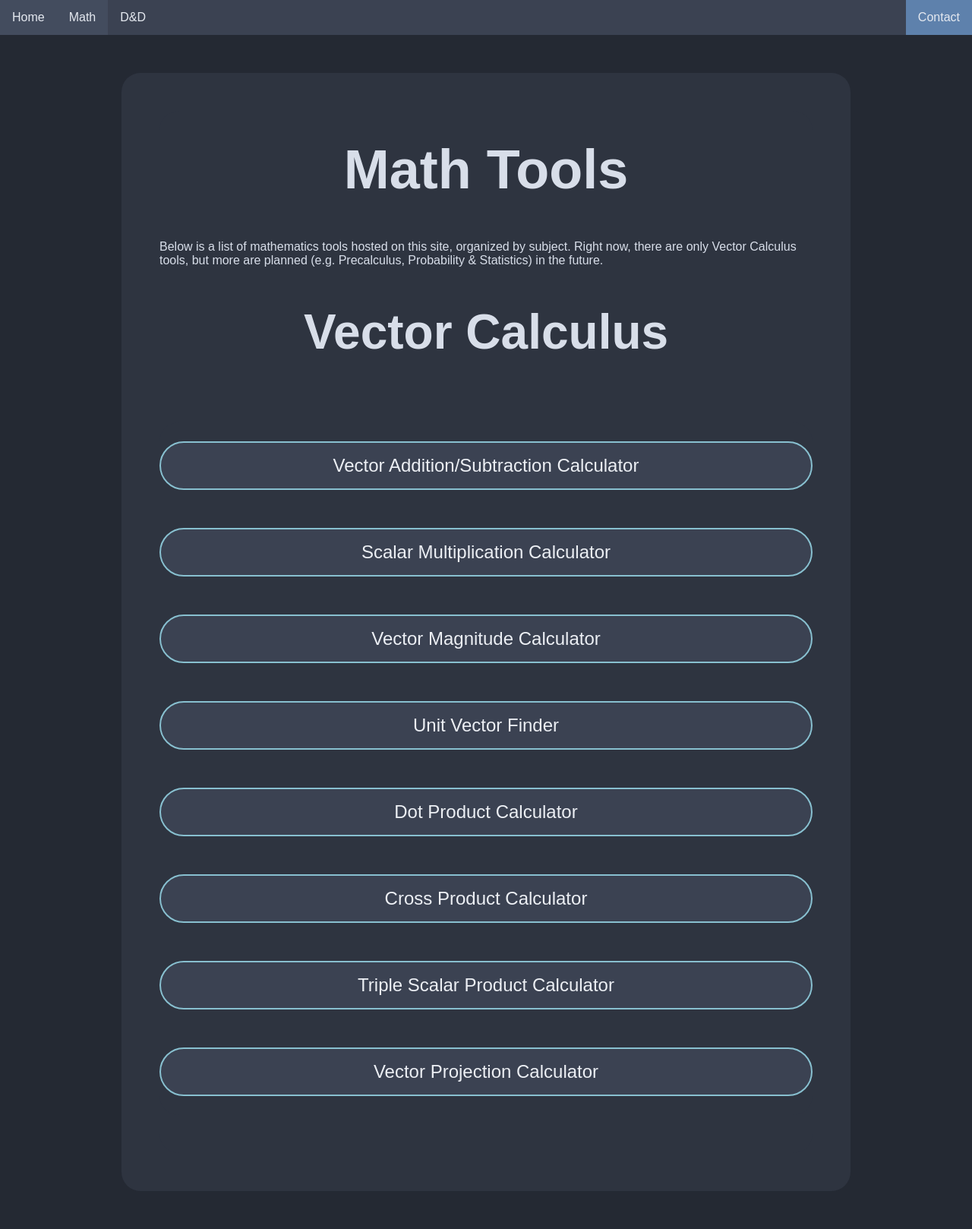
After one commit to BlackHat-Magic/Lukeh.xyz, a Flask app: page /Math in a window 1280 px wide. The commit adds this page. Shown: the whole page at 76% size. Run offline with Flask 2, Linux system fonts and the light colour scheme; some web fonts are replaced.

Commit message:
some changes

```diff
--- a/app.py
+++ b/app.py
@@ -5,10 +5,110 @@ app = Flask(__name__)
 def home():
 	return(render_template("index.html"))
 
-@app.route("/Math/VectorCalc/Magnitude")
-@app.route("/Magnitude")
-def magnitude():
-    return(render_template("magnitude.html"))
+@app.route("/Math")
+def math():
+    return(render_template("math.html"))
+
+@app.route("/Math/Vector-Calc")
+def vectorCalc():
+    return(render_template("vector-calc.html"))
+@app.route("/Vector-Calc")
+def vectorCalcRedirect():
+    return(redirect("/Math/Vector-Calc"))
+
+@app.route("/Math/Vector-Calc/Vector-Addition")
+def vectorAddition():
+    return(render_template("vector-addition.html"))
+@app.route("/Vector-Calc/Vector-Addition")
+@app.route("/Math/Vector-Addition")
+@app.route("/Vector-Addition")
+def vectorAdditionRedirect():
+    return(redirect("/Math/Vector-Calc/Vector-Addition"))
+
+@app.route("/Math/Vector-Calc/Scalar-Multiplication")
+def scalarMultiplication():
+    return(render_template("under-construction.html"))
+@app.route("/Vector-Calc/Scalar-Multiplication")
+@app.route("/Math/Scalar-Multiplication")
+@app.route("/Scalar-Multiplication")
+def scalarMultiplicationRedirect():
+    return(redirect("/Math/Vector-Calc/Scalar-Multiplication"))
+
+@app.route("/Math/Vector-Calculus/Vector-Magnitude")
+def vectorMagnitude():
+    return(render_template("under-construction.html"))
+@app.route("/Vector-Calc/Vector-Magnitude")
+@app.route("/Math/Vector-Magnitude")
+@app.route("/Vector-Magnitude")
+def vectorMagnitudeRedirect():
+    return(redirect("/Math/Vector-Calc/Scalar-Multiplication"))
+
+@app.route("/Math/Vector-Calc/Unit-Vector")
+def unitVector():
+    return(render_template("under-construction.html"))
+@app.route("/Vector-Calc/Unit-Vector")
+@app.route("/Math/Unit-Vector")
+@app.route("/Unit-Vector")
+def unitVectorRedirect():
+    return(redirrect("/Math/Vector-Calc/Unit-Vector"))
+
+@app.route("/Math/Vector-Calc/Dot-Product")
+def dotProduct():
+    return(render_template("under-construction.html"))
+@app.route("/Vector-Calc/Dot-Product")
+@app.route("/Math/Dot-Product")
+@app.route("/Dot-Product")
+def dotProductRedirect():
+    return(redirect("/Math/Vector-Calc/Dot-Product"))
+
+@app.route("/Math/Vector-Calc/Cross-Product")
+def crossProduct():
+    return(render_template("under-construction.html"))
+@app.route("/Vector-Calc/Cross-Product")
+@app.route("/Math/Cross-Product")
+@app.route("/Cross-Product")
+def crossProductRedirect():
+    return(redirect("/Math/Vector-Calc/Cross-Product"))
+
+@app.route("/Math/Vector-Calc/TSP")
+def TSP():
+    return(render_template("under-construction.html"))
+@app.route("/Math/Vector-Calculus/Triple-Scalar-Product")
+@app.route("/Vector-Calc/Triple-Scalar-Product")
+@app.route("/Math/Triple-ScalarProduct")
+@app.route("/Triple-Scalar-Product")
+@app.route("/Vector-Calc/TSP")
+@app.route("/Math/TSP")
+@app.route("/TSP")
+def TSPRedirect():
+    return(redirect("/Math/Vector-Calc/TSP"))
+
+@app.route("/Math/Vector-Calc/Vector-Projection")
+def vectorProjection():
+    return(render_template("under-construction.html"))
+@app.route("/Vector-Calc/Vector-Projection")
+@app.route("/Math/Vector-Projection")
+@app.route("/Vector-Projection")
+def vectorProjectionRedirect():
+    return(redirect("/Math/Vector-Calc/Vector-Projection"))
+
+@app.route("/Math/Vector-Calc/Line-Equation")
+def lineEquation():
+    return(render_template("under-construction.html"))
+@app.route("/Vector-Calc/Line-Equation")
+@app.route("/Math/Line-Equation")
+@app.route("/Line-Equation")
+def lineEquationRedirect():
+    return(redirect("/Math/Vector-Calc/Line-Equation"))
+
+@app.route("/Math/Vector-Calc/Distance")
+def distance():
+    return(render_template("under-construction.html"))
+@app.route("/Vector-Calc/Distance")
+@app.route("/Math/Distance")
+@app.route("/Distance")
+def distanceRedirect():
+    return(redirect("/Math/Vector-Calc/Distance"))
 
 if(__name__ == "__main__"):
 	app.run(host="0.0.0.0")
--- a/static/css/main.css
+++ b/static/css/main.css
@@ -24,7 +24,7 @@
 /* STUFF */
 @font-face {
     font-family: "noto-sans";
-    src: url("static/fonts/NotoSansDisplay-VariableFont_wdth,wght.ttf") format(truetype);
+    src: url("../fonts/NotoSansDisplay-VariableFont_wdth,wght.ttf") format(truetype);
 }
 
 * {
@@ -90,6 +90,14 @@ h6 {
     margin: 16px;
 }
 
+form {
+    width: 100%;
+}
+
+form, form * {
+    font-size: 18px;
+}
+
 body {
     text-align: left;
     color: var(--nord-text);
@@ -97,7 +105,7 @@ body {
     margin: 0;
 }
 
-button, input[type=submit] {
+button, input[type=submit], input[type=number] {
     border-style: solid;
     padding: 16px 32px;
     text-align: center;
@@ -108,6 +116,7 @@ button, input[type=submit] {
     background-color: var(--nord-inactive);
     color: var(--nord-important);
     border-color: var(--nord-primary1);
+    width: 100%;
 }
 
 button:hover, input[type=submit]:hover {
@@ -169,11 +178,15 @@ footer a:hover {
 .horizontal {
     flex-flow: row wrap;
     justify-content: center;
+    width: 100%;
+    margin: 50px;
 }
 
 .vertical {
     justify-content: flex-start;
     flex-flow: column nowrap;
+    width: 100%;
+    margin: 50px;
 }
 
 /* SPLASH TEXT */
@@ -244,8 +257,12 @@ footer a:hover {
     text-decoration: none;
 }
 
-.nav-item a:hover, .dropdown:hover .dropbtn {
+.nav-item a:hover {
     background-color: var(--nord-active);
+}
+
+.dropdown.active:hover .dropbtn {
+    background-color: var(--nord3);
 }
 
 .nav-right a:hover {
@@ -280,3 +297,11 @@ footer a:hover {
 .dropdown:hover .dropdown-content {
     display: block;
 }
+
+.active, .active a {
+    background-color: var(--nord-active);
+}
+
+.active:hover, .active a:hover {
+    background-color: var(--nord3);
+}
--- a/templates/master.html
+++ b/templates/master.html
@@ -5,7 +5,8 @@
         <meta name="viewport" content="width=device-width, initial-scale=1.0">
         <meta http-equiv="X-UA-Compatible" content="ie-edge">
         <link rel="icon" type="image/x-ixon" href="https://discord.id/img/flags/7.png">
-	<link rel="stylesheet" href="static/css/main.css">
+	<link rel="stylesheet" href="{{ url_for('static', filename='css/main.css') }}">
+        <script defer src="https://unpkg.com/alpinejs@3.x.x/dist/cdn.min.js"></script>
 	{% block head %}{% endblock %}
 </head>
 
--- /dev/null
+++ b/templates/math.html
@@ -0,0 +1,45 @@
+{% extends "master.html" %}
+
+{% block head %}
+<title>Math Tools | Luke Henderson</title>
+{% endblock %}
+
+{% block body %}
+<ul class="nav">
+	<li class="nav-item"><a href="/">Home</a></li>
+	<li class="dropdown nav-item active">
+		<a href="/Math" class="dropbtn">Math</a>
+		<div class="dropdown-content">
+			<a href="/Vector-Addition">Vector Addition Calculator</a>
+			<a href="/Scalar-Multiplication">Scalar Multiplication Calculator</a>
+			<a href="/Vector-Magnitude">Vector Magnitude Calculator</a>
+			<a href="/Unit-Vector">Unit Vector Finder</a>
+			<a href="/Dot-Product">Dot Product Calculator</a>
+			<a href="/Cross-Product">Cross Product Calculator</a>
+			<a href="/TSP">Triple Scalar Product Calculator</a>
+			<a href="/Vector-Projection">Vector Projection Calculator</a>
+		</div>
+	</li>
+	<li class="nav-item"><a href="#">D&D</a></li>
+	<li class="nav-right"><a href="mailto:henderson.luket@gmail.com">Contact</a></li>
+</ul>
+
+<div class="flex">
+	<div class="flex vertical">
+		<h1>Math Tools</h1>
+		<p>Below is a list of mathematics tools hosted on this site, organized by subject. Right now, there are only Vector Calculus tools, but more are planned (e.g. Precalculus, Probability & Statistics) in the future.</p>
+		<h2 id="Vector-Calc">Vector Calculus</h2>
+		<div class="flex vertical">
+			<button onclick='window.location.href="/Vector-Addition"'>Vector Addition/Subtraction Calculator</button>
+			<button onclick='window.location.href="/Scalar-Multiplication"'>Scalar Multiplication Calculator</button>
+			<button onclick='window.location.href="/Vector-Magnitude"'>Vector Magnitude Calculator</button>
+			<button onclick='window.location.href="/Unit-Vector"'>Unit Vector Finder</button>
+			<button onclick='window.location.href="/Dot-Product"'>Dot Product Calculator</button>
+			<button onclick='window.location.href="/Cross-Product"'>Cross Product Calculator</button>
+			<button onclick='window.location.href="/TSP"'>Triple Scalar Product Calculator</button>
+			<button onclick='window.location.href="/Vector-Projection"'>Vector Projection Calculator</button>
+		</div>
+	</div>
+</div>
+
+{% endblock %}
```
Also changed, not shown: templates/index.html (+11 -12 lines), templates/under-construction.html (added, +36 -0 lines), templates/vector-addition.html (added, +43 -0 lines), 1 other file.
